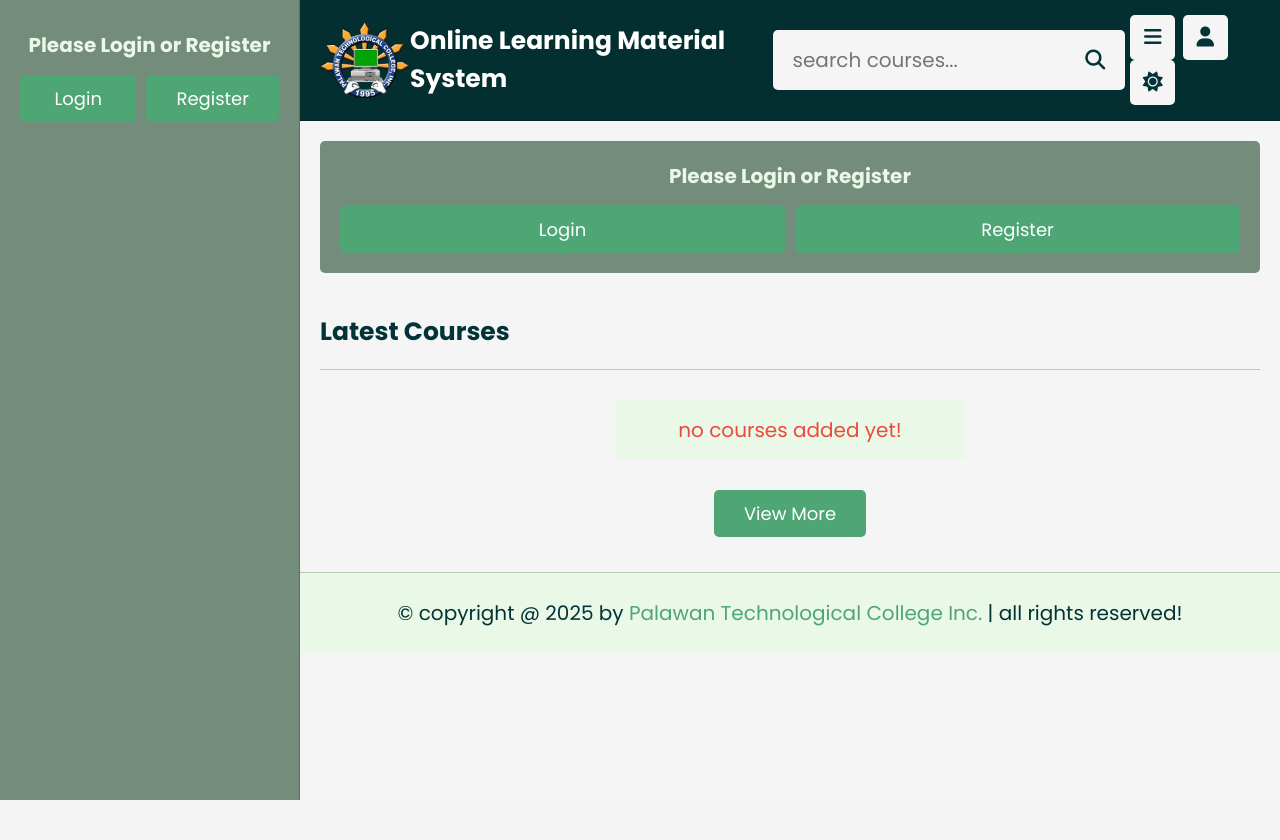
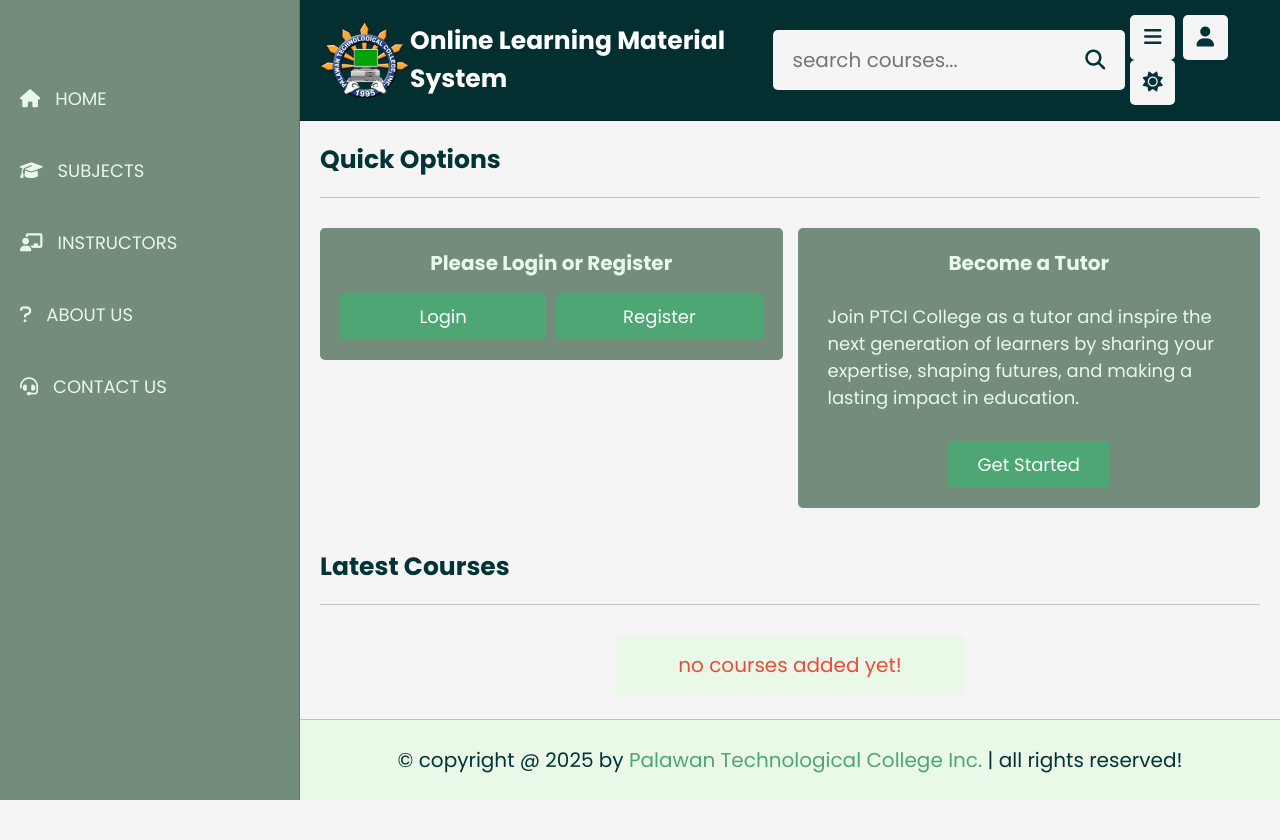
Before and after one commit to baiddin2001/Project1, a PHP site: page /home.php in a window 1280 px wide. Shown: the top 840 px of the page. Before the commit the page ends 800 px from the top, so only its background shows below. Run offline with PHP 8.4, Linux system fonts and the light colour scheme; data that the repository does not hold is empty.

Commit message:
2nd commit

```diff
--- a/Ambot/components/user_header.php
+++ b/Ambot/components/user_header.php
@@ -86,23 +86,23 @@
          <?php
             }else{
          ?>
-         <h3>Please Login or Register</h3>
+         <!-- <h3>Please Login or Register</h3>
           <div class="flex-btn" style="padding-top: .5rem;">
             <a href="login.php" class="option-btn">login</a>
             <a href="register.php" class="option-btn">register</a>
-         </div>
+         </div> -->
          <?php
             }
          ?>
       </div>
 
-   <!-- <nav class="navbar">
+   <nav class="navbar">
       <a href="home.php"><i class="fas fa-home"></i><span>HOME</span></a>
       <a href="courses.php"><i class="fas fa-graduation-cap"></i><span>SUBJECTS</span></a>
       <a href="teachers.php"><i class="fas fa-chalkboard-user"></i><span>INSTRUCTORS</span></a>
       <a href="about.php"><i class="fas fa-question"></i><span>ABOUT US</span></a>
       <a href="contact.php"><i class="fas fa-headset"></i><span>CONTACT US</span></a>
-   </nav> -->
+   </nav>
 
 </div>
 
--- a/Ambot/home.php
+++ b/Ambot/home.php
@@ -45,7 +45,7 @@
 
 <section class="quick-select">
 
-   <!-- <h1 class="heading">Quick Options</h1> -->
+   <h1 class="heading">Quick Options</h1>
 
    <div class="box-container">
 
@@ -95,11 +95,11 @@
          </div>
       </div> -->
 
-      <!-- <div class="box tutor">
+      <div class="box tutor">
          <h3 class="title">Become a Tutor</h3>
          <p style="text-align: left;">Join PTCI College as a tutor and inspire the next generation of learners by sharing your expertise, shaping futures, and making a lasting impact in education.</p>
          <a href="admin/register.php" class="inline-btn">get started</a>
-      </div> -->
+      </div>
 
    </div>
 
```
Also changed, not shown: Ambot/uploaded_files/00wQCPhrLhe0vBPrflyk.jpg (added), Ambot/uploaded_files/1jtA6UGK8knGaE7arhkE.webp (deleted), Ambot/uploaded_files/7qcUi0pUwcprehk5iI5B.jpg (added), Ambot/uploaded_files/U0d2Tnzci10TMRO5MTj3.webp (renamed from Ambot/uploaded_files/gviOussxBQrMS07JAgkR.webp), Ambot/uploaded_files/ooVPVOpHFlMKLmjhvWkO.webp (added), Ambot/uploaded_files/qBatm2afw86niP5loCz8.png (renamed from Ambot/uploaded_files/bqOLr4ND8R40WUYrBK5v.png), 2 other files.
